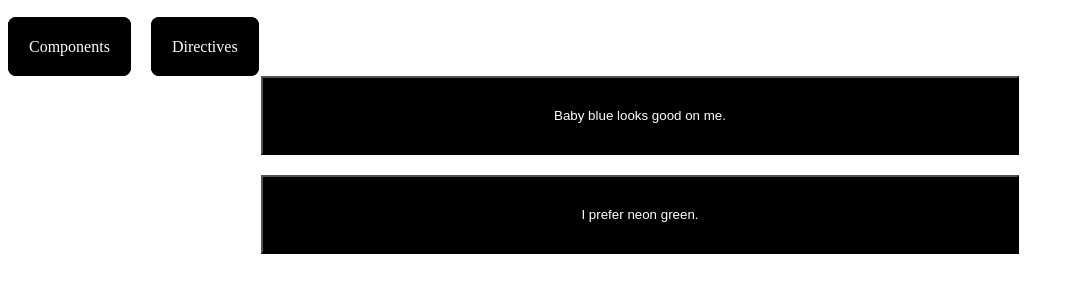
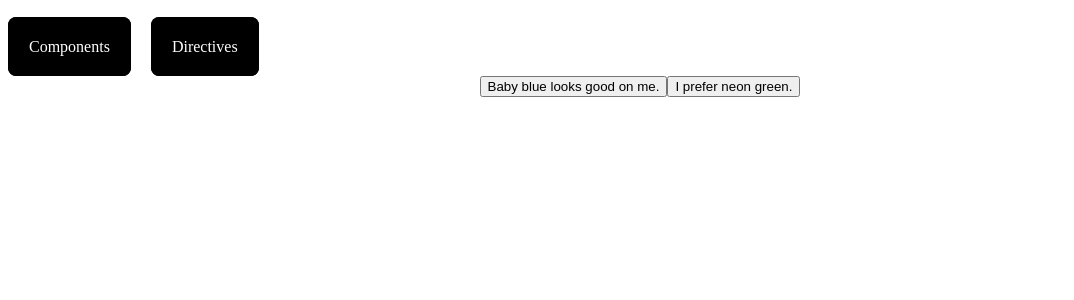
Before and after one commit to annagrechko23/vue, a Vue app: page /#/directives in a window 1280 px wide. Shown: the top 300 px of the page, without its empty margins (0-1074 px from the left). Built offline with nearby package versions, Linux system fonts and the light colour scheme; what vue2-hammer would draw is missing.

Commit message:
fix icon component+change card component

```diff
--- a/package.json
+++ b/package.json
@@ -8,6 +8,9 @@
     "lint": "vue-cli-service lint"
   },
   "dependencies": {
+    "@fortawesome/fontawesome-svg-core": "^1.2.22",
+    "@fortawesome/free-solid-svg-icons": "^5.10.2",
+    "@fortawesome/vue-fontawesome": "^0.1.7",
     "core-js": "^2.6.5",
     "popper.js": "^1.15.0",
     "vue": "^2.6.10",
--- a/src/App.vue
+++ b/src/App.vue
@@ -6,7 +6,7 @@
 
 <script>
 import Home from "./pages/Home.vue";
-import "./assets/ripple.css";
+import "./assets/ripple.scss";
 import "./assets/style.scss";
 
 export default {
--- a/src/assets/ripple.css
+++ b/src/assets/ripple.scss
@@ -18,3 +18,10 @@
         opacity: 0;
     }
 }
+.button {
+  position: relative;
+	overflow: hidden;
+	&:focus{
+		opacity: 0.8;
+	}
+}
--- a/src/kit/components/Card.vue
+++ b/src/kit/components/Card.vue
@@ -1,5 +1,5 @@
 <template>
-	<div class="list-element" >
+	<div class="list-element">
 		<div class="media-content">
 			<figure class="image">
 				<slot name="img"></slot>
@@ -9,13 +9,16 @@
 			<p class="title">
 				<span>{{title}}</span>
 			</p>
-				<span >{{description}}</span>
+			<span>{{description}}</span>
 		</div>
 		<div class="controls">
-
 			<ul class="card-controls">
-					<li v-ripple="'red'"> <slot name="favorites"></slot></li>
-					<li v-ripple="'red'"><slot name="playlist"></slot></li>
+				<li class="button" v-ripple>
+					<slot name="favorites"></slot>
+				</li>
+				<li  class="button" v-ripple>
+					<slot name="playlist"></slot>
+				</li>
 			</ul>
 		</div>
 	</div>
@@ -26,8 +29,8 @@ export default {
 	name: "kit-card",
 	props: {
 		list: { type: Array, default: () => [] },
-		title: { type: String, default:'' },
-		description: { type: String, default: '' },
+		title: { type: String, default: "" },
+		description: { type: String, default: "" }
 	}
 };
 </script>
@@ -56,13 +59,13 @@ export default {
 		margin-bottom: 0;
 		grid-gap: 1vw;
 	}
-	.card-controls{
+	.card-controls {
 		list-style-type: none;
 		display: flex;
 		align-items: center;
 		align-content: center;
 		justify-content: center;
-		li{
+		li {
 			margin-right: 20px;
 			cursor: pointer;
 			padding: 10px;
@@ -70,12 +73,12 @@ export default {
 			border-radius: 50%;
 			transition: all 0.2s ease;
 			overflow: hidden;
-			&:hover{
+			&:hover {
 				border-radius: 50%;
 				padding: 10pxpx;
 				background: #ccc;
 			}
-		.material-design-icon__svg{
+			.material-design-icon__svg {
 				fill: #fefefe;
 			}
 		}
--- a/src/kit/components/Icon.vue
+++ b/src/kit/components/Icon.vue
@@ -1,45 +1,38 @@
 <template>
-	 <span class="icon-wrap" >
-		{{iconTag}}
+	<span class="icon-wrap">
+		<font-awesome-icon :icon="iconTag" />
 	</span>
 </template>
 
 <script>
-import Vue from 'vue';
-import InfinityIcon from "vue-material-design-icons/Infinity.vue";
-import CampfireIcon from "vue-material-design-icons/Campfire.vue";
-import Heart from "vue-material-design-icons/Heart.vue";
-import Bookmark from "vue-material-design-icons/Bookmark.vue";
+import Vue from "vue";
+import { library } from "@fortawesome/fontawesome-svg-core";
+import {
+	faUserSecret,
+	faHeart,
+	faSave,
+	faBookmark,
+	faBoxes
+} from "@fortawesome/free-solid-svg-icons";
+import { FontAwesomeIcon } from "@fortawesome/vue-fontawesome";
 
+library.add(faUserSecret, faHeart, faSave, faBookmark, faBoxes);
+
+Vue.component("font-awesome-icon", FontAwesomeIcon);
 export default {
 	name: "kit-icon",
-	components: {
-		InfinityIcon,
-		CampfireIcon,
-		Heart,
-		Bookmark
-	},
+
 	props: {
 		icon: {
 			type: String,
 			default: null,
-			required: true,
+			required: true
 		}
-	},
-	data() {
-		return {
-			child_component: 'InfinityIcon' || 'CampfireIcon'
-		};
 	},
 	computed: {
 		iconTag() {
-			return `<${this.icon} />`
+			return this.icon;
 		}
 	}
-
 };
-// Vue.component('campfire-icon', InfinityIcon);
-// Vue.component('infinity-icon', CampfireIcon);
-// Vue.component('heart-icon', Heart);
-// Vue.component('bookmark-icon', Bookmark);
 </script>
--- a/src/kit/directives/Ripple.js
+++ b/src/kit/directives/Ripple.js
@@ -1,12 +1,12 @@
 export default {
     name: "ripple",
-    bind: function(el, binding) {
+    inserted: function(el, binding) {
         let ripple = document.createElement("span");
         ripple.setAttribute("class", "simple");
 
         el.appendChild(ripple);
 
-        el.addEventListener("mousedown", (event) => {
+        el.addEventListener("click", (event) => {
             getRip(event, el);
         });
         el.addEventListener("mouseup", () => {
--- a/src/main.js
+++ b/src/main.js
@@ -21,7 +21,6 @@ import {
 Vue.config.productionTip = false;
 
 Vue.use(VueHammer);
-// Vue.component('campfire-icon', CampfireIcon);
 
 Vue.use(VueRouter);
 Vue.use(kit, {
--- a/src/pages/Components.vue
+++ b/src/pages/Components.vue
@@ -1,40 +1,43 @@
 <template>
 	<div>
 		<kit-input v-model="value" :placeholder="placeholder" label="Email Address" validate>
-			<kit-icon icon="InfinityIcon" />
+			<template #icon>
+			<kit-icon icon="user-secret" />
+			</template>
 		</kit-input>
 		{{ value }}
 		<hr class="custom-hr" />
 		<kit-button size="medium" shape="rounded">
+				<kit-icon icon="boxes" />
 			Custom Button
-			<kit-icon icon="campfire-icon"  />
+
 		</kit-button>
 		<hr class="custom-hr" />
-		<kit-switcher v-model="checked"  />
+		<kit-switcher v-model="checked" />
 		<hr class="custom-hr" />
 		<kit-avatar size="large" name="Vue js" />
 		<hr class="custom-hr" />
 		<kit-select v-model="selected" :options="options" />
 		<hr class="custom-hr" />
-				<h1>Custom Card</h1>
-			<div v-if="!mobile"  class="list-wrap" :list="lists">
-
-		<div v-for="character in lists" :key="character.id" >
-			<kit-card :description="character.handle" :title="character.name" >
-
-			   <img slot="img" :src="character.img">
-			<kit-icon icon="heart-icon" />
-			<kit-icon icon="bookmark-icon" />
-
-		</kit-card>
+		<h1>Custom Card</h1>
+		<div v-if="!mobile" class="list-wrap">
+			<div v-for="character in lists" :key="character.id">
+				<kit-card :description="character.handle" :title="character.name">
+					<img slot="img" :src="character.img" />
+								<template #favorites>
+					<kit-icon icon="heart" />
+					</template>
+					<template #playlist>
+					<kit-icon icon="bookmark" />
+					</template>
+				</kit-card>
+			</div>
 		</div>
-	</div>
 		<kit-slider-mobile v-else :list="lists" />
 	</div>
 </template>
 
 <script>
-
 export default {
 	name: "Components",
 
--- a/src/pages/Directives.vue
+++ b/src/pages/Directives.vue
@@ -1,7 +1,7 @@
 <template>
 	<div>
-		<button v-ripple="'red'">Baby blue looks good on me.</button>
-		<button v-ripple>I prefer neon green.</button>
+		<button class="button" v-ripple="'red'">Baby blue looks good on me.</button>
+		<button class="button" v-ripple>I prefer neon green.</button>
 	</div>
 </template>
 
@@ -21,14 +21,5 @@ export default {
 	background-color: #000;
 	text-decoration: none;
 }
-button {
-	background: #000;
-	color: #fff;
-	display: block;
-	width: 60%;
-	padding: 30px 0;
-	position: relative;
-	margin: 0 auto 20px;
-	overflow: hidden;
-}
+
 </style>
```
Lines whose indentation alone changed are shown as unchanged.
